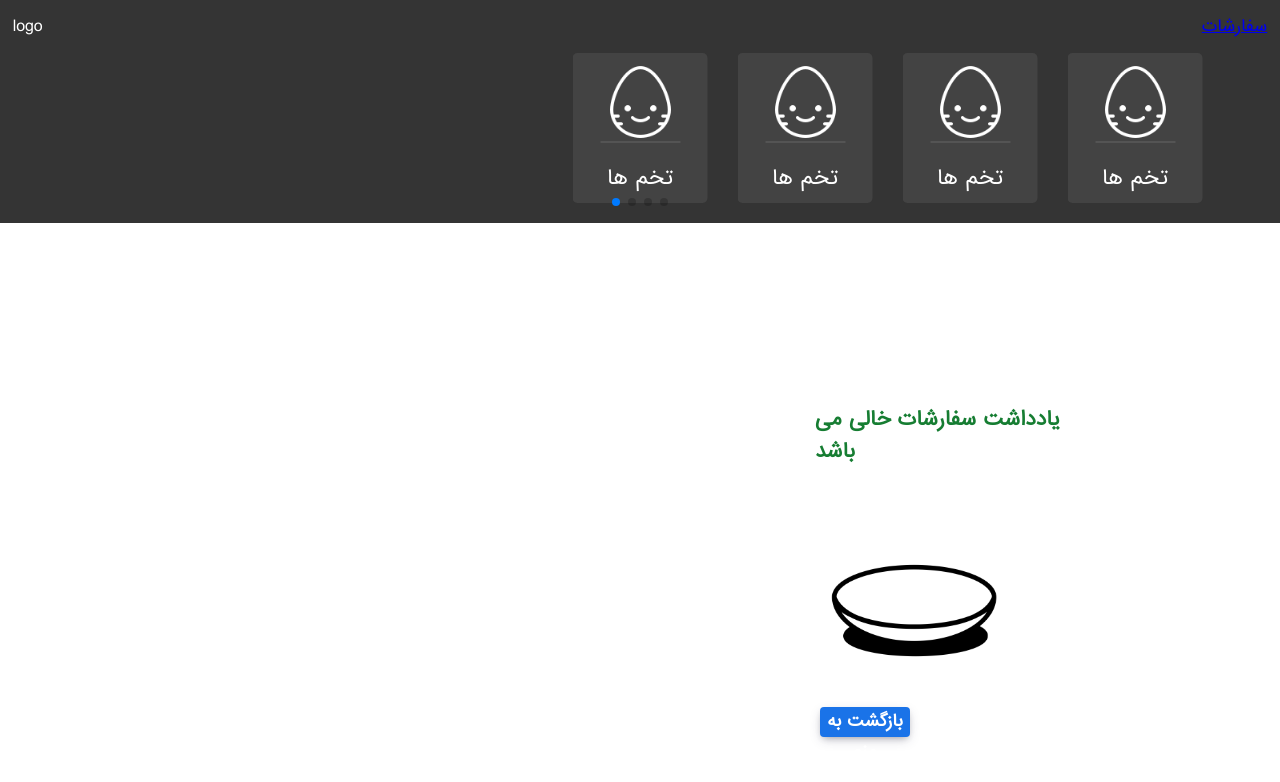
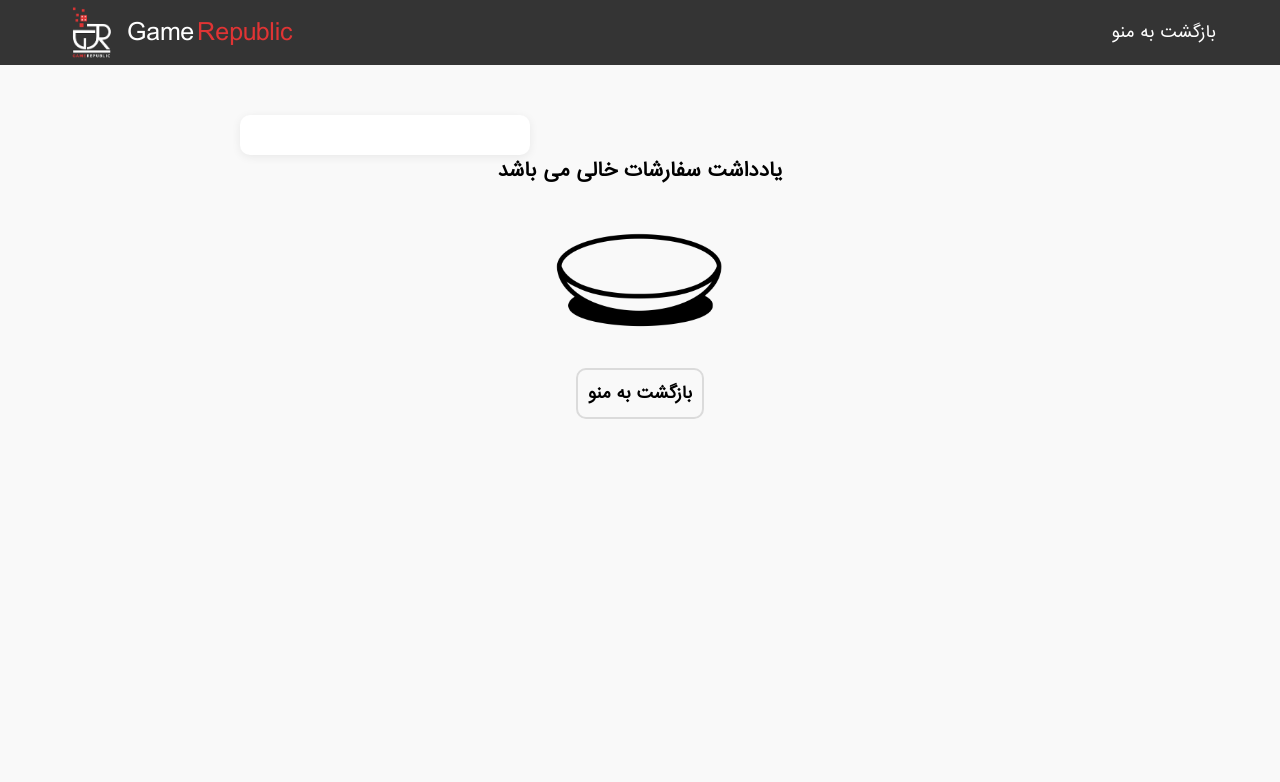
Before and after one commit to MohammadAliPk/Restaurant-Menu, a React (Vite) app: page /cart in a window 1280 px wide. Shown: the top 782 px of the page. Built offline with nearby package versions, Linux system fonts and the light colour scheme.

Commit message:
shop cart and nav updated

```diff
--- a/src/App.jsx
+++ b/src/App.jsx
@@ -7,12 +7,10 @@ import ShopCart from "./components/ShopCart";
 
 // Redux
 import store from "./apps/store";
-import Navbar from "./components/Navbar";
 
 function App() {
   return (
     <Provider store={store}>
-      <Navbar />
       <Switch>
         <Route path="/products" component={Store} />
         <Route path="/cart" component={ShopCart} />
--- a/src/components/Navbar.jsx
+++ b/src/components/Navbar.jsx
@@ -7,6 +7,7 @@ import "swiper/css";
 import "swiper/css/pagination";
 import styles from "./Navbar.module.css";
 import icon from "../assets/icons/icons.png";
+import LogoImg from "../assets/images/logo.png";
 
 SwiperCore.use([Pagination]);
 
@@ -23,9 +24,15 @@ const Navbar = () => {
 
   return (
     <>
-      <div className={styles.upperHeader}>
-        <div className={styles.logo}>logo</div>
-        <Link to="/cart">سفارشات</Link>
+      <div className={styles.cartHeader}>
+        <div className={styles.logoContainer}>
+          <img src={LogoImg} alt="logo" />
+          <p>
+            Game
+            <span>Republic</span>
+          </p>
+        </div>
+        <Link to="/cart">یادداشت سفارش</Link>
       </div>
       <Swiper
         slidesPerView={"auto"}
--- a/src/components/Navbar.module.css
+++ b/src/components/Navbar.module.css
@@ -10,12 +10,9 @@
   padding: 1%;
 }
 
-
-
 #swiper {
   background-color: #343434;
   height: 170px;
-
 }
 
 .swiperItem {
@@ -41,3 +38,38 @@
 .redBorder {
   border: 3px dashed #d9d9d9;
 }
+
+.cartHeader {
+  display: flex;
+  justify-content: space-between;
+  padding: 5px 5%;
+  background-color: #343434;
+  align-items: center;
+}
+
+.logoContainer {
+  display: flex;
+  align-items: center;
+}
+
+.logoContainer img {
+  display: inline-block;
+  width: 55px;
+  height: auto;
+}
+
+.logoContainer p {
+  color: #fff;
+  font-size: 25px;
+  margin-left: 8px;
+}
+
+.logoContainer p span {
+  color: #e03434;
+  margin-left: 3px;
+}
+
+.cartHeader a {
+  color: #fff;
+  text-decoration: none;
+}
--- a/src/components/ShopCart.jsx
+++ b/src/components/ShopCart.jsx
@@ -8,41 +8,70 @@ import Cart from "./shared/Cart";
 // Ations
 import { clear } from "../features/cart/cartSlice";
 
-import plateIcon from "../assets/icons/plate.png";
+// ant designe
+import { Col, Row } from "antd";
 
 // styles
 import styles from "./ShopCart.module.css";
+
+//icon
+import LogoImg from "../assets/images/logo.png";
+import plateIcon from "../assets/icons/plate.png";
 
 const ShopCart = () => {
   const dispatch = useDispatch();
   const state = useSelector((state) => state.cart);
 
   return (
+    <>
+      <div className={styles.cartHeader}>
+        <div className={styles.logoContainer}>
+          <img src={LogoImg} alt="logo" />
+          <p>
+            Game
+            <span>Republic</span>
+          </p>
+        </div>
+        <Link to="/products">بازگشت به منو</Link>
+      </div>
       <div className={styles.container}>
+        <Row>
+          <Col xs={9}>
+            <div className={styles.total}>
+              {state.itemsCounter > 0 && (
+                <div className={styles.totalPayment}>
+                  <p>
+                    <span>تعداد سفارشات :</span> {state.itemsCounter}
+                  </p>
+                  <p>
+                    <span>مجموع سفارشات :</span> {state.total}
+                  </p>
+                  <div className={styles.buttonContainer}>
+                    <button
+                      onClick={() => dispatch(clear())}
+                      className={styles.clear}
+                    >
+                      Clear
+                    </button>
+                  </div>
+                </div>
+              )}
+            </div>
+          </Col>
+          <Col xs={15}>
+            <div className={styles.receipt}>
+              {state.selectedItems.length > 0 ? (
                 <div className={styles.cartContainer}>
                   {state.selectedItems.map((item) => (
                     <Cart key={item.id} data={item} />
                   ))}
                 </div>
-
-      {state.itemsCounter > 0 && (
-        <div>
-          <p>
-            <span>Total Items:</span> {state.itemsCounter}
-          </p>
-          <p>
-            <span>Total Payments:</span> {state.total} $
-          </p>
-          <div className={styles.buttonContainer}>
-            <button onClick={() => dispatch(clear())} className={styles.clear}>
-              Clear
-            </button>
+              ) : null}
             </div>
-        </div>
-      )}
-
+          </Col>
+        </Row>
         {state.itemsCounter === 0 && !state.checkout && (
-        <div className={styles.complete}>
+          <div className={styles.emptyCart}>
             <h3>یادداشت سفارشات خالی می باشد</h3>
             <img
               src={plateIcon}
@@ -60,6 +89,7 @@ const ShopCart = () => {
           </div>
         )}
       </div>
+    </>
   );
 };
 
--- a/src/components/ShopCart.module.css
+++ b/src/components/ShopCart.module.css
@@ -1,13 +1,13 @@
-.container {
-    display: flex;
-    justify-content: space-between;
-    align-items: flex-start;
-    margin: 150px 175px 50px;
-    transition: all 0.2s ease;
+body {
+  background-color: #f9f9f9;
 }
 
-.cartContainer {
-    width: 70%;
+.container {
+  justify-content: center;
+  transition: all 0.2s ease;
+  padding: 50px 0 0;
+  max-width: 800px;
+  margin: auto;
 }
 
 .payments {
@@ -96,6 +96,74 @@
   background-color: #08499d;
 }
 
+.emptyCart {
+  display: flex;
+  flex-direction: column;
+  align-items: center;
+}
+
+.emptyCart a {
+  text-decoration: none;
+  border: 2px solid #dbdbdb;
+  border-radius: 10px;
+  padding: 10px 10px;
+  color: #000;
+  font-weight: bold;
+  transition: all 0.3s ease;
+}
+
+.emptyCart a:hover {
+  border: 2px solid #4d4d4d;
+}
+
+.cartHeader {
+  display: flex;
+  justify-content: space-between;
+  padding: 5px 5%;
+  background-color: #343434;
+  align-items: center;
+}
+
+.logoContainer {
+  display: flex;
+  align-items: center;
+}
+
+.logoContainer img {
+  display: inline-block;
+  width: 55px;
+  height: auto;
+}
+
+.logoContainer p {
+  color: #fff;
+  font-size: 25px;
+  margin-left: 8px;
+}
+
+.logoContainer p span {
+  color: #e03434;
+  margin-left: 3px;
+}
+
+.cartHeader a {
+  color: #fff;
+  text-decoration: none;
+}
+
+.total {
+  background-color: #fff;
+  border-radius: 10px;
+  margin-right: 10px;
+  box-shadow: 0 2px 10px 0px #00000012;
+  padding: 20px 10px;
+}
+
+.totalPayment p {
+  text-align: right;
+  font-weight: bold;
+}
+
 @media (max-width: 1200px) {
   .container {
     margin: 120px 80px 50px;
--- a/src/components/Store.jsx
+++ b/src/components/Store.jsx
@@ -8,6 +8,7 @@ import { Button, Image, Modal, Row } from "antd";
 // Components
 import Product from "./shared/Product";
 import Loader from "./shared/Loader";
+import Navbar from "./Navbar";
 
 // redux
 import { fetchProducts } from "../features/products/productsSlice";
@@ -63,6 +64,7 @@ const Store = () => {
         <p>Somethin went wrong</p>
       ) : (
         <>
+          <Navbar />
           <div className={styles.productContainer}>
             <Row gutter={[15, 15]} className={styles.row}>
               {productsState.products.map((product) => (
--- a/src/components/shared/Cart.module.css
+++ b/src/components/shared/Cart.module.css
@@ -4,9 +4,9 @@
   justify-content: space-between;
   background: #fff;
   padding: 15px;
-    border: 1px solid silver;
+  box-shadow: 0 2px 10px 0px #00000012;
   margin-bottom: 20px;
-    border-radius: 6px;
+  border-radius: 10px;
 }
 
 .productImage {
```
Lines whose indentation alone changed are shown as unchanged.
